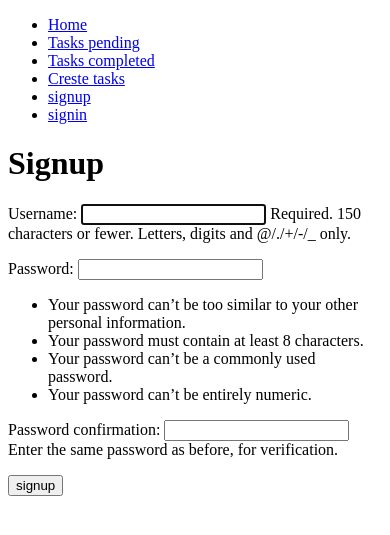
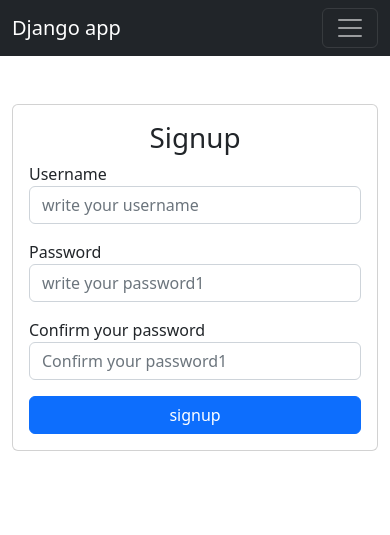
Before and after one commit to Josstell/django-crud, a Django app: page /signup/ in a window 390 px wide. Shown: the top 535 px of the page. Run offline with Django 4.2, Linux system fonts and the light colour scheme.

Commit message:
Bootstap

```diff
--- a/tasks/templates/base/base.html
+++ b/tasks/templates/base/base.html
@@ -4,41 +4,54 @@
     <meta charset="UTF-8">
     <meta http-equiv="X-UA-Compatible" content="IE=edge">
     <meta name="viewport" content="width=device-width, initial-scale=1.0">
+    <link rel="stylesheet" href="https://cdn.jsdelivr.net/npm/bootstrap@5.2.2/dist/css/bootstrap.min.css
+">
     <title>Djano CRUD</title>
 </head>
 <body>
-    <nav>
-        <ul>
-            <li>
-                <a href="/">Home</a>
+
+
+    <nav class="navbar navbar-expand-lg bg-dark navbar-dark">
+        <div class="container">
+            <a class="navbar-brand" href="/">Django app</a>
+            <button class="navbar-toggler" type="button" data-bs-toggle="collapse" data-bs-target="#navbarNav"
+                aria-controls="navbarNav" aria-expanded="false" aria-label="Toggle navigation">
+                <span class="navbar-toggler-icon"></span>
+            </button>
+            <div class="collapse navbar-collapse" id="navbarNav">
+                <ul class="navbar-nav ms-auto">
+                    <li class="nav-item">
+                        <a class="nav-link" href="/">Home</a>
                     </li>
-            <li>
-                <a href="{% url 'tasks' %}">Tasks pending</a>
+                    <li class="nav-item">
+                        <a class="nav-link active" href="{% url 'tasks' %}">Tasks pending</a>
                     </li>
-            <li>
-            <a href="{% url 'tasks_completed' %}">Tasks completed</a>
+                    <li class="nav-item">
+                        <a class="nav-link active" href="{% url 'tasks_completed' %}">Tasks completed</a>
                     </li>
-            <li>
-                <a href="/tasks/create">Creste tasks</a>
+                    <li class="nav-item">
+                        <a class="nav-link active" href="/tasks/create">Creste tasks</a>
                     </li>
                     {% if user.is_authenticated %}
 
-            <li>
-                <a href="/logout">logout</a>
+                    <li class="nav-item">
+                        <a class="nav-link active" href="/logout">logout</a>
                     </li>
 
                     {% else %}
 
-            <li>
-                <a href="/signup">signup</a>
+                    <li class="nav-item">
+                        <a class="nav-link active" href="/signup">signup</a>
                     </li>
 
-            <li>
-                <a href="/signin">signin</a>
+                    <li class="nav-item">
+                        <a class="nav-link active" href="/signin">signin</a>
                     </li>
 
                     {% endif %}
                 </ul>
+            </div>
+        </div>
     </nav>
 
 
--- a/tasks/templates/signup.html
+++ b/tasks/templates/signup.html
@@ -4,13 +4,32 @@
 
 {% block content %}
 
-<h1>Signup</h1>
-{{error}}
-<form action="/signup/" method="POST">
-    {% csrf_token %}
-{{form.as_p}}
 
-<button>signup</button>
-</form>
+
+<main class="container mt-5">
+    <div class="row">
+        <div class="col-md-4 offset-md-4">
+            <form action="/signup/" method="POST" class="card card-body ">
+                <h1 class="text-center">Signup</h1>
+                {{error}}
+                {% csrf_token %}
+                <div class="mb-3">
+                    <label for="username">Username</label>
+                    <input type="text"  name="username" id="username" placeholder="write your username" class="form-control">
+                </div>
+                <div class="mb-3">
+                    <label for="password1">Password</label>
+                    <input type="password" name="password1" id="password1" placeholder="write your password1" class="form-control">
+                </div>
+                <div class="mb-3">
+                    <label for="password2">Confirm your password</label>
+                    <input type="password" name="password2" id="password2" placeholder="Confirm your password1" class="form-control">
+                </div>
+            <button class="btn btn-primary">signup</button>
+            </form>
+        </div>
+    </div>
+</main>
+
 
 {% endblock %}
```
Also changed, not shown: tasks/forms.py (+8 -1 lines), tasks/templates/home.html (+12 -2 lines), tasks/templates/signin.html (+24 -7 lines), tasks/templates/tasks/create_task.html (+9 -1 lines), tasks/templates/tasks/task_detail.html (+12 -3 lines), tasks/templates/tasks/tasks.html (+23 -17 lines), db.sqlite3. Lines whose indentation alone changed are shown as unchanged.
